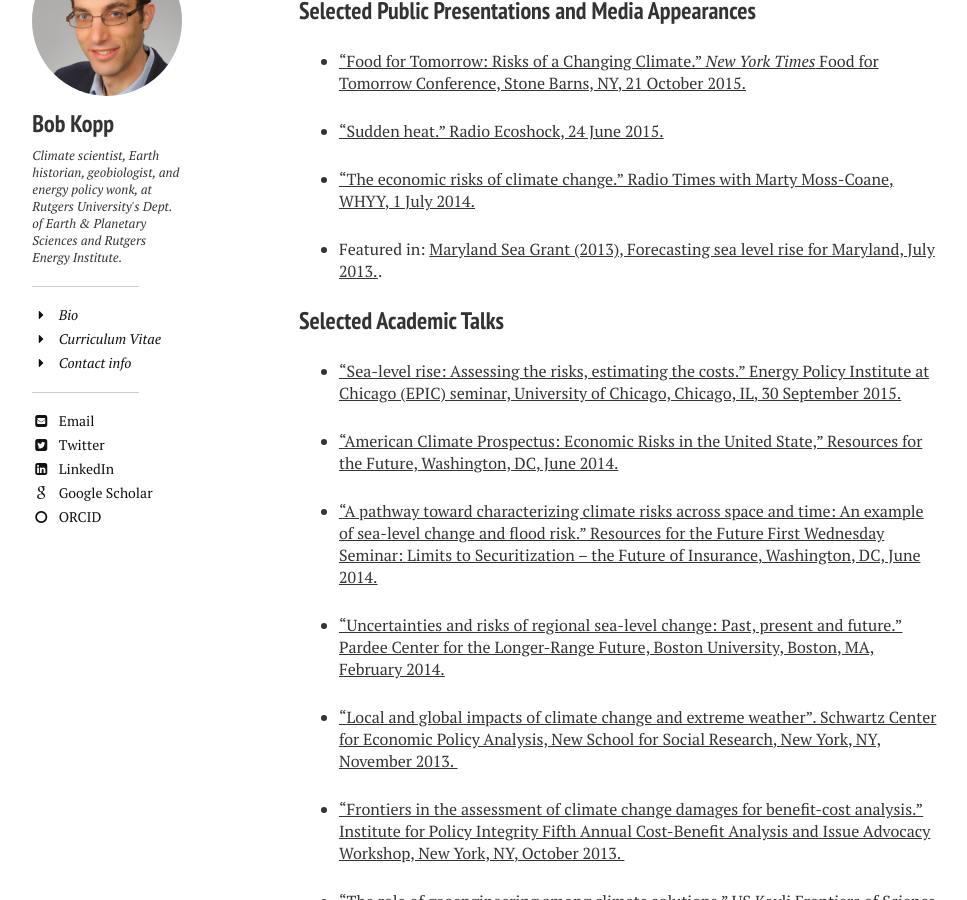
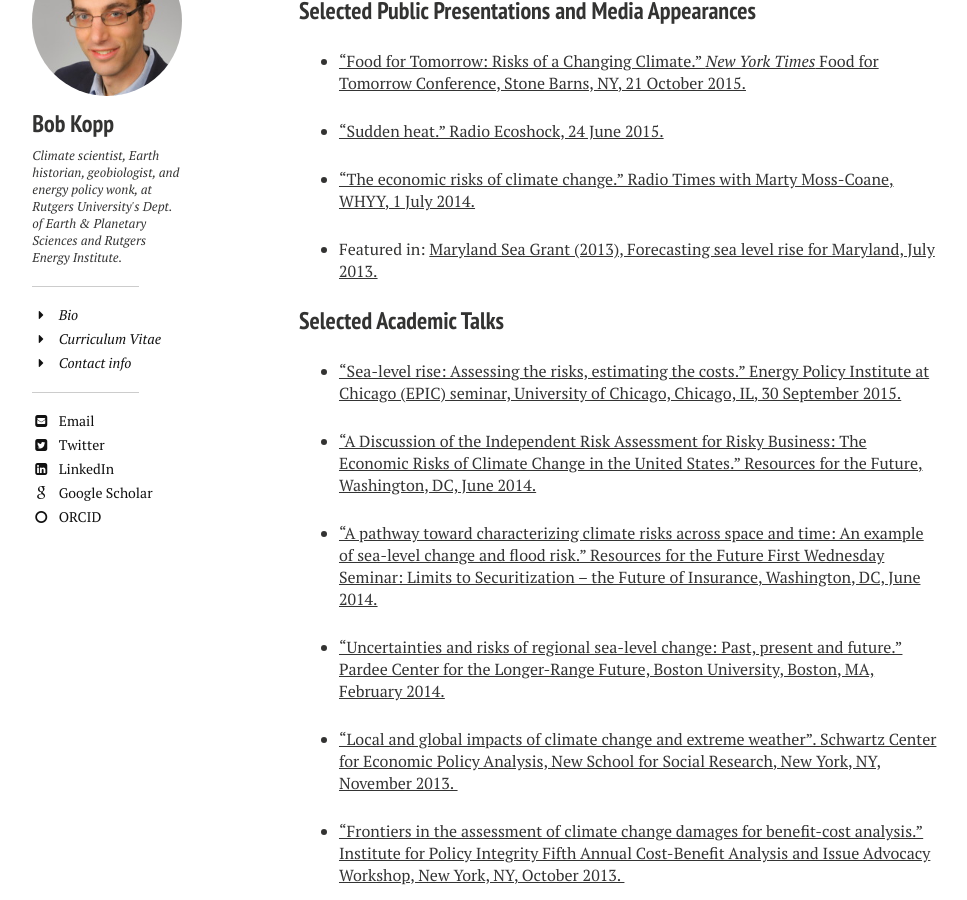
Before and after one commit to mrke/bobkopp.github.io, a Jekyll site: the page built from presentations/index.md, in a window 1280 px wide and 900 px high, scrolled down 1135 px. Shown: the whole window, without its empty margins (21-988 px from the left). Built offline with Jekyll 4.4.1, drawn with Linux system fonts in a browser that asks for light colours; nearby versions of some CDN libraries.

Commit message:
Punctuation;

```diff
--- a/presentations/index.md
+++ b/presentations/index.md
@@ -30,13 +30,13 @@ image:
 
 * ["The economic risks of climate change." Radio Times with Marty Moss-Coane, WHYY, 1 July 2014.](http://goo.gl/DfPnc9)
 
-* Featured in: [Maryland Sea Grant (2013), Forecasting sea level rise for Maryland, July 2013.](http://youtu.be/RCc3C89qxOM).
+* Featured in: [Maryland Sea Grant (2013), Forecasting sea level rise for Maryland, July 2013.](http://youtu.be/RCc3C89qxOM)
 
 ### Selected Academic Talks
 
 *  ["Sea-level rise: Assessing the risks, estimating the costs." Energy Policy Institute at Chicago (EPIC) seminar, University of Chicago, Chicago, IL, 30 September 2015.](http://youtu.be/bagRtnY_Xm8)
 
-* ["American Climate Prospectus: Economic Risks in the United State," Resources for the Future, Washington, DC, June 2014.](http://goo.gl/4lGbOl)
+* ["A Discussion of the Independent Risk Assessment for Risky Business: The Economic Risks of Climate Change in the United States." Resources for the Future, Washington, DC, June 2014.](http://goo.gl/4lGbOl)
 
 * ["A pathway toward characterizing climate risks across space and time: An example of sea-level change and flood risk." Resources for the Future First Wednesday Seminar: Limits to Securitization – the Future of Insurance, Washington, DC, June 2014.](http://goo.gl/jQsqFw)
 
```
